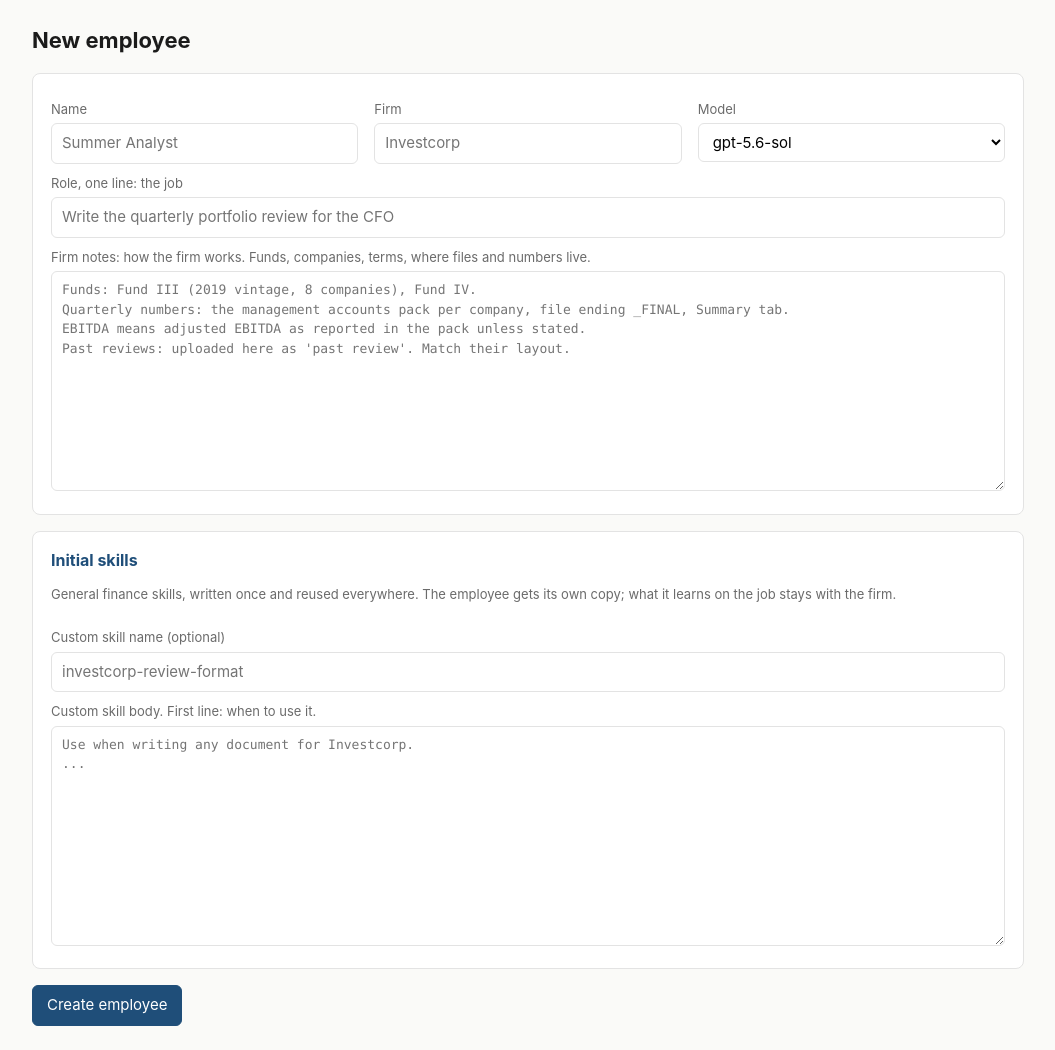
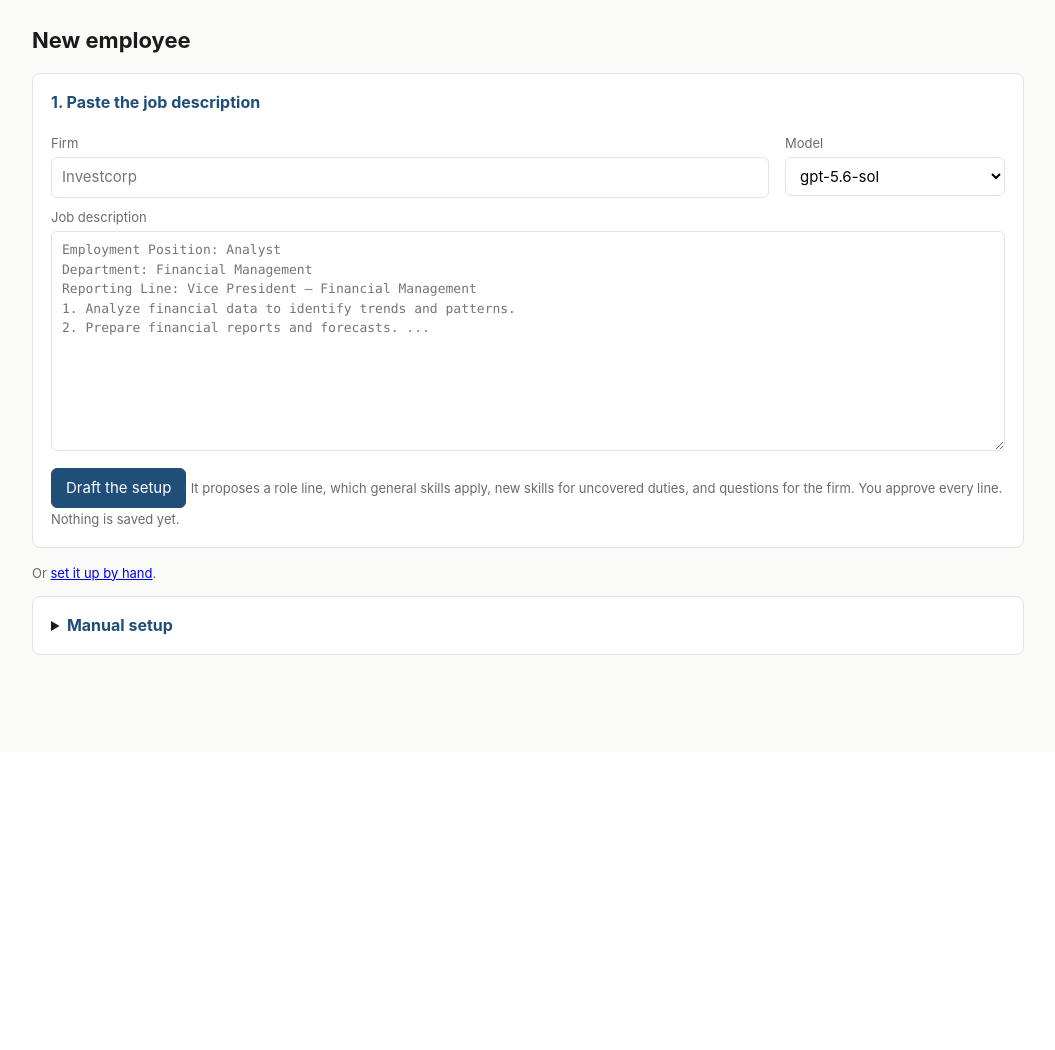
Before and after one commit to Archdiner/digital-employee, a FastAPI app: page /employees/new in a window 1280 px wide. Shown: the part 48-1098 px from the top of the page, without its empty margins (112-1167 px from the left). After the commit the page ends 703 px from the top, so only its background shows below. Run offline with FastAPI, Linux system fonts and the light colour scheme; some libraries are stand-ins or nearby versions.

Commit message:
Hire from a job description: proposed role, skills and questions, approved on the form

```diff
--- a/app/agent.py
+++ b/app/agent.py
@@ -40,7 +40,7 @@ WORKSPACE_TOOLS = [
 
 INSTRUCTIONS = """You are {name}, a {role} at {firm}. Today is {today}.
 
-You work from documents and a fact store. You have skills (plain text, read them), firm notes, and a work log kept for you.{workspace_note}
+{job_description}You work from documents and a fact store. You have skills (plain text, read them), firm notes, and a work log kept for you.{workspace_note}
 
 Non-negotiable:
 - Numbers in anything you write come only from the fact store, referenced as {{{{fact:ID}}}}. You never type a figure yourself. Derived figures come from the compute tool.
@@ -57,7 +57,8 @@ def instructions_for(emp, linked=()):
         note = ("\nLinked accounts: " + ", ".join(linked) + ". You can search, read and import their files, create new documents there "
                 "(docx, pptx, xlsx, or native Google Docs/Sheets/Slides), and edit existing shared spreadsheets and documents in place. "
                 "Import a file before citing numbers from it. When the task names a file, find it there first.")
-    return INSTRUCTIONS.format(name=emp["name"], role=emp["role"], firm=emp["firm"], today=date.today().isoformat(), workspace_note=note)
+    jd = f"Your job description, as hired:\n{emp['job_description'].strip()}\n\n" if emp.get("job_description") else ""
+    return INSTRUCTIONS.format(name=emp["name"], role=emp["role"], firm=emp["firm"], today=date.today().isoformat(), workspace_note=note, job_description=jd)
 
 
 def tools_for(emp):
--- a/app/main.py
+++ b/app/main.py
@@ -11,7 +11,7 @@ from fastapi.security import HTTPBasic, HTTPBasicCredentials
 from fastapi.staticfiles import StaticFiles
 from fastapi.templating import Jinja2Templates
 
-from . import agent, connections, db, extract, gws, llm, m365, textract
+from . import agent, connections, db, extract, gws, llm, m365, setup, textract
 
 HERE = Path(__file__).parent
 app = FastAPI(title="Digital Employee")
@@ -59,22 +59,33 @@ def index(request: Request):
     return page(request, "index.html", employees=emps)
 
 
+def _general():
+    return db.q("select id, name, split_part(body, E'\\n', 1) as when_to_use from skills where employee_id is null order by name")
+
+
 @app.get("/employees/new", response_class=HTMLResponse, dependencies=[Depends(auth)])
 def employee_new(request: Request):
-    general = db.q("select id, name, split_part(body, E'\\n', 1) as when_to_use from skills where employee_id is null order by name")
-    return page(request, "employee_new.html", general=general, models=MODELS)
+    return page(request, "employee_new.html", general=_general(), models=MODELS, draft=None)
+
+
+@app.post("/employees/draft", response_class=HTMLResponse, dependencies=[Depends(auth)])
+def employee_draft(request: Request, job_description: str = Form(...), firm: str = Form(""), model: str = Form(llm.DEFAULT_MODEL)):
+    """Paste a job description, get a proposed setup to approve. Nothing is saved here."""
+    d = setup.draft(job_description, firm, model)
+    d["job_description"], d["firm"], d["model"] = job_description, firm, model
+    return page(request, "employee_new.html", general=_general(), models=MODELS, draft=d)
 
 
 @app.post("/employees", dependencies=[Depends(auth)])
 def employee_create(
-    name: str = Form(...), role: str = Form(...), firm: str = Form(...), firm_notes: str = Form(""),
+    name: str = Form(...), role: str = Form(...), firm: str = Form(...), firm_notes: str = Form(""), job_description: str = Form(""),
     model: str = Form(llm.DEFAULT_MODEL), skill_ids: list[int] = Form([]),
-    custom_skill_name: str = Form(""), custom_skill_body: str = Form(""),
+    new_skill_on: list[int] = Form([]), new_skill_name: list[str] = Form([]), new_skill_body: list[str] = Form([]),
 ):
     with db.conn() as c:
         emp = c.execute(
-            "insert into employees (name, role, firm, firm_notes, model) values (%s, %s, %s, %s, %s) returning id",
-            (name.strip(), role.strip(), firm.strip(), firm_notes.strip(), model),
+            "insert into employees (name, role, firm, firm_notes, model, job_description) values (%s, %s, %s, %s, %s, %s) returning id",
+            (name.strip(), role.strip(), firm.strip(), firm_notes.strip(), model, job_description.strip()),
         ).fetchone()
         if skill_ids:
             c.execute(
@@ -82,8 +93,10 @@ def employee_create(
                    select %s, name, body from skills where employee_id is null and id = any(%s)""",
                 (emp["id"], skill_ids),
             )
-        if custom_skill_name.strip() and custom_skill_body.strip():
-            c.execute("insert into skills (employee_id, name, body) values (%s, %s, %s)", (emp["id"], custom_skill_name.strip(), custom_skill_body.strip()))
+        for i in new_skill_on:
+            if i < len(new_skill_name) and new_skill_name[i].strip() and new_skill_body[i].strip():
+                c.execute("insert into skills (employee_id, name, body) values (%s, %s, %s) on conflict do nothing",
+                          (emp["id"], new_skill_name[i].strip(), new_skill_body[i].strip()))
     return RedirectResponse(f"/employees/{emp['id']}", status_code=303)
 
 
@@ -105,8 +118,8 @@ def employee(request: Request, eid: int):
 
 
 @app.post("/employees/{eid}/settings", dependencies=[Depends(auth)])
-def employee_settings(eid: int, firm_notes: str = Form(""), model: str = Form(llm.DEFAULT_MODEL), role: str = Form(...)):
-    db.q("update employees set firm_notes = %s, model = %s, role = %s where id = %s", (firm_notes.strip(), model, role.strip(), eid))
+def employee_settings(eid: int, firm_notes: str = Form(""), model: str = Form(llm.DEFAULT_MODEL), role: str = Form(...), job_description: str = Form("")):
+    db.q("update employees set firm_notes = %s, model = %s, role = %s, job_description = %s where id = %s", (firm_notes.strip(), model, role.strip(), job_description.strip(), eid))
     return RedirectResponse(f"/employees/{eid}", status_code=303)
 
 
--- a/app/schema.sql
+++ b/app/schema.sql
@@ -106,3 +106,6 @@ alter table documents add column if not exists run_id int references runs(id) on
 create index if not exists documents_run on documents(run_id);
 -- A run is a conversation: the first message is the task, later messages continue it.
 alter table runs add column if not exists title text;
+
+-- The job description the employee was hired against. Verbatim; goes into its instructions.
+alter table employees add column if not exists job_description text not null default '';
--- a/app/templates/employee.html
+++ b/app/templates/employee.html
@@ -54,6 +54,7 @@ Make a 5-slide deck of the Atlas situation."></textarea>
 <div class="card"><form method="post" action="/employees/{{emp.id}}/settings">
 <label>Role</label><input type="text" name="role" value="{{emp.role}}">
 <label>Firm notes</label><textarea class="tall" name="firm_notes">{{emp.firm_notes}}</textarea>
+<label>Job description (as hired)</label><textarea class="tall" name="job_description">{{emp.job_description}}</textarea>
 <label>Model</label><select name="model">{% for m in models %}<option {% if m == emp.model %}selected{% endif %}>{{m}}</option>{% endfor %}{% if emp.model not in models %}<option selected>{{emp.model}}</option>{% endif %}</select>
 <div style="margin-top:10px"><button class="quiet">Save</button></div></form></div>
 {% endblock %}
--- a/app/templates/employee_new.html
+++ b/app/templates/employee_new.html
@@ -1,25 +1,54 @@
 {% extends "base.html" %}{% block crumb %}<span class="crumb">/ new employee</span>{% endblock %}{% block body %}
 <h1>New employee</h1>
+
+{% if not draft %}
+<form method="post" action="/employees/draft" class="card">
+<h2 style="margin-top:0">1. Paste the job description</h2>
+<div class="row"><div><label>Firm</label><input type="text" name="firm" placeholder="Investcorp"></div>
+<div style="flex:0 1 220px"><label>Model</label><select name="model">{% for m in models %}<option>{{m}}</option>{% endfor %}</select></div></div>
+<label>Job description</label><textarea class="tall" name="job_description" required placeholder="Employment Position: Analyst
+Department: Financial Management
+Reporting Line: Vice President – Financial Management
+1. Analyze financial data to identify trends and patterns.
+2. Prepare financial reports and forecasts. ..."></textarea>
+<div style="margin-top:10px"><button>Draft the setup</button> <span class="small muted">It proposes a role line, which general skills apply, new skills for uncovered duties, and questions for the firm. You approve every line. Nothing is saved yet.</span></div>
+</form>
+<p class="small muted">Or <a href="#manual" onclick="document.getElementById('manual').open=true">set it up by hand</a>.</p>
+{% endif %}
+
+<details id="manual" class="card" {% if draft %}open{% endif %}>
+<summary><h2 style="display:inline;margin:0">{% if draft %}2. Approve the setup{% else %}Manual setup{% endif %}</h2></summary>
 <form method="post" action="/employees">
-<div class="card"><div class="row">
-  <div><label>Name</label><input type="text" name="name" required placeholder="Summer Analyst"></div>
-  <div><label>Firm</label><input type="text" name="firm" required placeholder="Investcorp"></div>
-  <div><label>Model</label><select name="model">{% for m in models %}<option>{{m}}</option>{% endfor %}</select></div>
+<div class="row" style="margin-top:12px">
+  <div><label>Name</label><input type="text" name="name" required value="{{draft.name if draft else ''}}" placeholder="Summer Analyst"></div>
+  <div><label>Firm</label><input type="text" name="firm" required value="{{draft.firm if draft else ''}}" placeholder="Investcorp"></div>
+  <div style="flex:0 1 220px"><label>Model</label><select name="model">{% for m in models %}<option {% if draft and m == draft.model %}selected{% endif %}>{{m}}</option>{% endfor %}</select></div>
 </div>
-<label>Role, one line: the job</label><input type="text" name="role" required placeholder="Write the quarterly portfolio review for the CFO">
+<label>Role, one line</label><input type="text" name="role" required value="{{draft.role if draft else ''}}" placeholder="Write the quarterly portfolio review for the CFO">
+<label>Job description (kept verbatim; the employee reads it)</label><textarea class="tall" name="job_description" style="min-height:120px">{{draft.job_description if draft else ''}}</textarea>
+
+{% if draft and draft.questions_for_the_firm %}
+<div class="question" style="margin:14px 0"><b>What the firm needs to tell it</b> <span class="small muted">— answer what you can in the firm notes below; the rest it will ask when it matters</span>
+<ol class="small">{% for q in draft.questions_for_the_firm %}<li>{{q}}</li>{% endfor %}</ol></div>
+{% endif %}
 <label>Firm notes: how the firm works. Funds, companies, terms, where files and numbers live.</label>
-<textarea class="tall" name="firm_notes" placeholder="Funds: Fund III (2019 vintage, 8 companies), Fund IV.
-Quarterly numbers: the management accounts pack per company, file ending _FINAL, Summary tab.
+<textarea class="tall" name="firm_notes" placeholder="Quarterly numbers: the management accounts pack per company, file ending _FINAL, Summary tab.
 EBITDA means adjusted EBITDA as reported in the pack unless stated.
-Past reviews: uploaded here as 'past review'. Match their layout."></textarea>
-</div>
-<div class="card"><h2 style="margin-top:0">Initial skills</h2>
-<p class="small muted">General finance skills, written once and reused everywhere. The employee gets its own copy; what it learns on the job stays with the firm.</p>
-{% for s in general %}<label class="check"><input type="checkbox" name="skill_ids" value="{{s.id}}" checked> <span><b>{{s.name}}</b><br><span class="muted small">{{s.when_to_use}}</span></span></label>{% endfor %}
-<div class="row" style="margin-top:14px"><div><label>Custom skill name (optional)</label><input type="text" name="custom_skill_name" placeholder="investcorp-review-format"></div></div>
-<label>Custom skill body. First line: when to use it.</label><textarea class="tall" name="custom_skill_body" placeholder="Use when writing any document for Investcorp.
-..."></textarea>
-</div>
-<button type="submit">Create employee</button>
+Budget lives in the FY26 Budget workbook, Consolidated tab. Forecast is re-cut every quarter."></textarea>
+
+<h2>General skills</h2>
+<p class="small muted">Written once, reused everywhere. {% if draft %}Ticked = the draft thinks it applies to this job.{% endif %}</p>
+{% for s in general %}<label class="check"><input type="checkbox" name="skill_ids" value="{{s.id}}" {% if not draft or s.name in draft.use_general %}checked{% endif %}> <span><b>{{s.name}}</b><br><span class="muted small">{{s.when_to_use}}</span></span></label>{% endfor %}
+
+<h2>Skills for this job {% if draft %}<span class="muted small" style="font-weight:400">— proposed for duties no general skill covers. Edit freely; untick to drop.</span>{% endif %}</h2>
+{% set news = draft.new_skills if draft else [{"name": "", "body": ""}] %}
+{% for ns in news %}
+<details class="skill" open><summary><label class="check" style="display:inline-flex;margin:0"><input type="checkbox" name="new_skill_on" value="{{loop.index0}}" {% if draft %}checked{% endif %}> <b>{{ns.name or 'custom skill'}}</b></label></summary>
+<div class="row"><div><label>Name</label><input type="text" name="new_skill_name" value="{{ns.name}}" placeholder="budget-and-forecast-cycle"></div></div>
+<label>Body. First line: when to use it.</label><textarea class="tall" name="new_skill_body" placeholder="Use when ...">{{ns.body}}</textarea>
+</details>
+{% endfor %}
+<div style="margin-top:14px"><button type="submit">Create employee</button></div>
 </form>
+</details>
 {% endblock %}
```
Also changed, not shown: app/setup.py (added, +36 -0 lines).
